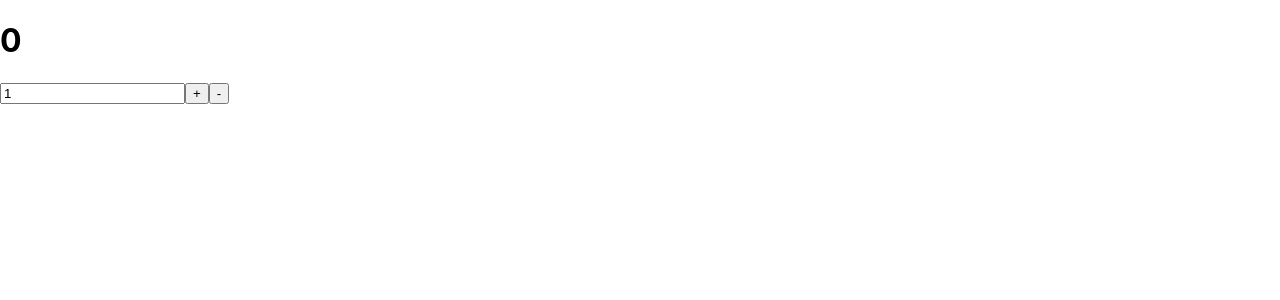
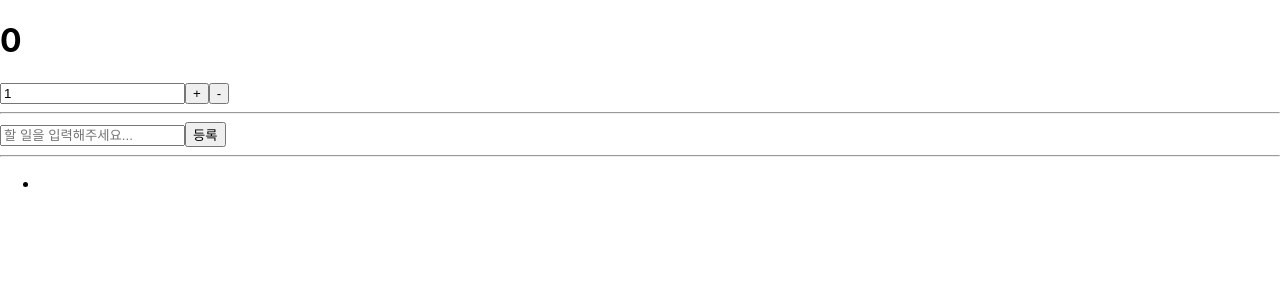
Before and after one commit to YiGeon/react-pratice, a React (Create React App) app: page / in a window 1280 px wide. Shown: the top 300 px of the page. Built offline with nearby package versions, Linux system fonts and the light colour scheme.

Commit message:
add todoList

```diff
--- a/src/App.js
+++ b/src/App.js
@@ -1,10 +1,13 @@
 import './App.css';
 import CounterContainer from "./containers/CounterContainer";
+import TodoContainer from "./containers/TodoContainer";
 
 function App() {
     return (
         <div>
             <CounterContainer/>
+            <hr />
+            <TodoContainer />
         </div>
     );
 }
--- /dev/null
+++ b/src/components/TodoItem.js
@@ -0,0 +1,11 @@
+import React from 'react';
+
+const TodoItem = ({todo, onToggle}) => {
+    return (
+        <li style={{textDecoration: todo.done ? 'line-through' : 'none'}} onClick={() => onToggle(todo.id)}>
+            {todo.text}
+        </li>
+    );
+};
+
+export default React.memo(TodoItem);
--- /dev/null
+++ b/src/components/TodoList.js
@@ -0,0 +1,15 @@
+import React from 'react';
+import TodoItem from "./TodoItem";
+
+const TodoList = ({todos, onToggle}) => {
+    return (
+        <ul>
+            {todos.map(todo => (
+                <TodoItem key={todo.id} todo={todo} onToggle={onToggle}/>
+            ))}
+        </ul>
+    );
+}
+;
+
+export default React.memo(TodoList);
--- /dev/null
+++ b/src/components/Todos.js
@@ -0,0 +1,25 @@
+import React, {useState} from 'react';
+import TodoList from "./TodoList";
+
+const Todos = ({todos, onCreate, onToggle}) => {
+    const [text, setText] = useState('');
+    const onChange = e => setText(e.target.value);
+    const onSubmit = e => {
+        e.preventDefault();
+        onCreate(text);
+        setText('');
+    }
+
+    return (
+        <div>
+            <form onSubmit={onSubmit}>
+                <input value={text} placeholder={'할 일을 입력해주세요...'} onChange={onChange}/>
+                <button type={'submit'}>등록</button>
+            </form>
+            <hr/>
+            <TodoList todos={todos} onToggle={onToggle}/>
+        </div>
+    );
+};
+
+export default Todos;
--- /dev/null
+++ b/src/containers/TodoContainer.js
@@ -0,0 +1,18 @@
+import React, {useCallback} from 'react';
+import {useDispatch, useSelector} from "react-redux";
+import {addTodo, toggleTodo} from "../modules/todos";
+import Todos from "../components/Todos";
+
+const TodoContainer = () => {
+    const todos = useSelector(state => state.todos);
+    const dispatch = useDispatch();
+
+    const onCreate = text => dispatch(addTodo(text));
+    const onToggle = useCallback(id => dispatch(toggleTodo(id)), [dispatch]);
+
+    return (
+        <Todos todos={todos} onCreate={onCreate} onToggle={onToggle}/>
+    );
+};
+
+export default TodoContainer;
```
